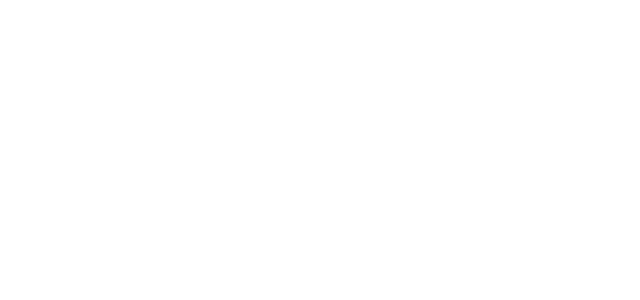
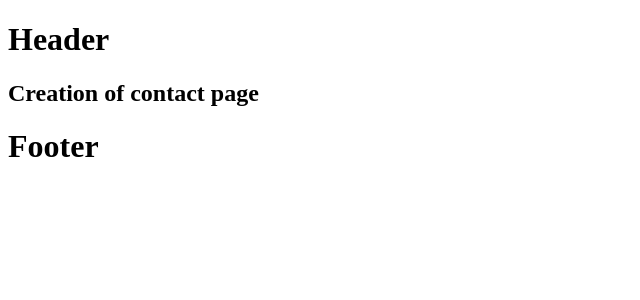
Before and after one commit to uwingabirejoselyne/learn-ecommerce-ui, a React (Create React App) app: page /contact in a window 1280 px wide. Before the commit this address had no page. Shown: the top 300 px of the page, without its empty margins (0-640 px from the left). Built offline with nearby package versions, Linux system fonts and the light colour scheme.

Commit message:
creation of contact page

```diff
--- a/src/App.js
+++ b/src/App.js
@@ -3,6 +3,8 @@
 import { BrowserRouter, Routes, Route } from 'react-router-dom';
 import Layout from './components/Layout';
 import Home from './pages/Home';
+import About from './pages/About';
+import Contact from './pages/Contact';
 
 function App() {
   return (<>
@@ -10,6 +12,9 @@
       <Routes>
         <Route path='/' element={<Layout />}>
           <Route index element={<Home />} />
+          <Route path='about' element={<About/>}/>
+          <Route path='contact' element={<Contact/>}/>
+
         </Route>
       </Routes>
     </BrowserRouter>
--- a/src/pages/About.js
+++ b/src/pages/About.js
@@ -0,0 +1,11 @@
+import React from 'react'
+
+const About = () => {
+  return (
+    <div>
+      <h2>About</h2>
+    </div>
+  )
+}
+
+export default About
--- /dev/null
+++ b/src/pages/Contact.js
@@ -0,0 +1,11 @@
+import React from 'react'
+
+const Contact = () => {
+  return (
+    <div>
+      <h2>Creation of contact page</h2>
+    </div>
+  )
+}
+
+export default Contact
```
